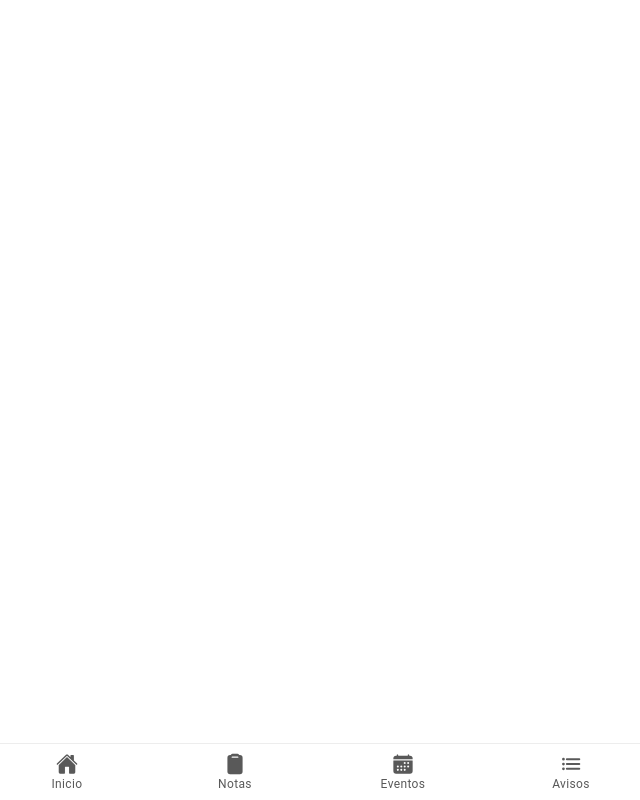
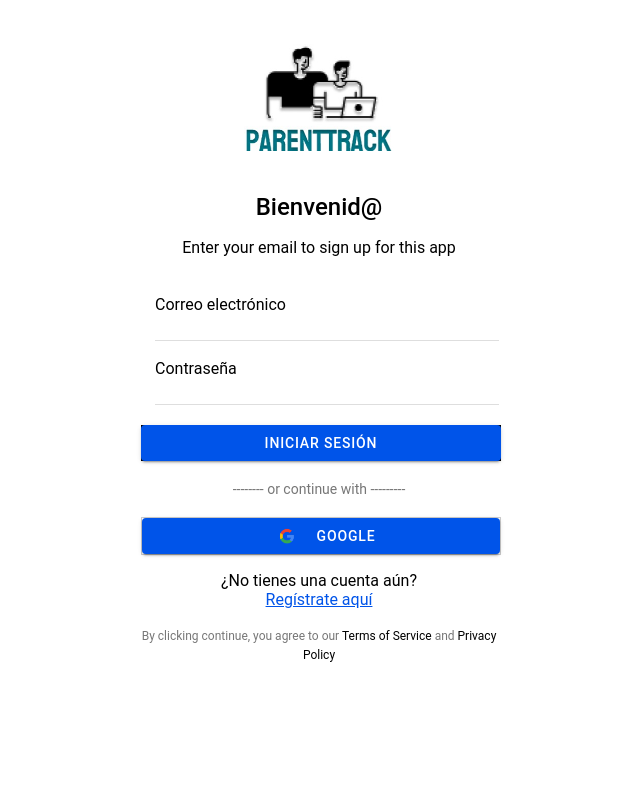
Before and after one commit to TanoOliva/Parent-Track, a React (Vite) app in the folder ionic-react/: page /login in a window 1280 px wide. Shown: the whole page, without its empty margins (321-961 px from the left). Built offline with nearby package versions, Linux system fonts and the light colour scheme.

Commit message:
Se implemento el Inicio Sesión

```diff
--- a/ionic-react/src/App.tsx
+++ b/ionic-react/src/App.tsx
@@ -1,10 +1,21 @@
+import React from 'react';
 import { Redirect, Route } from 'react-router-dom';
-import { IonApp, IonRouterOutlet, IonTabs, IonTabBar, IonTabButton, IonIcon, IonLabel, setupIonicReact } from '@ionic/react';
+import {
+  IonApp,
+  IonRouterOutlet,
+  IonTabs,
+  IonTabBar,
+  IonTabButton,
+  IonIcon,
+  IonLabel,
+  setupIonicReact,
+} from '@ionic/react';
 import { IonReactRouter } from '@ionic/react-router';
 import Home from './pages/Home';
 import Avisos from './pages/Avisos';
-import Notas from './pages/Notas';  // Asegúrate de importar las nuevas páginas
-import { home, list, clipboard, calendar } from 'ionicons/icons';
+import Notas from './pages/Notas';
+import Login from './pages/Login';
+import { home, list, clipboard } from 'ionicons/icons';
 
 /* Core CSS required for Ionic components to work properly */
 import '@ionic/react/css/core.css';
@@ -27,23 +38,27 @@
 
 setupIonicReact();
 
-const App: React.FC = () => (
+const App: React.FC = () => {
+  const isAuthenticated = localStorage.getItem('isAuthenticated') === 'true';
+
+  return (
     <IonApp>
       <IonReactRouter>
+        <IonRouterOutlet>
+          <Route path="/login" component={Login} exact />
+          <Route path="/home" render={() => (isAuthenticated ? <Home /> : <Redirect to="/login" />)} exact />
+          <Route path="/avisos" render={() => (isAuthenticated ? <Avisos /> : <Redirect to="/login" />)} exact />
+          <Route path="/notas" render={() => (isAuthenticated ? <Notas /> : <Redirect to="/login" />)} exact />
+          <Route exact path="/">
+            <Redirect to={isAuthenticated ? "/home" : "/login"} />
+          </Route>
+        </IonRouterOutlet>
+        {isAuthenticated && (
           <IonTabs>
             <IonRouterOutlet>
-          <Route exact path="/home">
-            <Home />
-          </Route>
-          <Route exact path="/avisos">
-            <Avisos />
-          </Route>
-          <Route exact path="/notas">
-            <Notas />
-          </Route>
-          <Route exact path="/">
-            <Redirect to="/home" />
-          </Route>
+              <Route path="/home" component={Home} exact />
+              <Route path="/avisos" component={Avisos} exact />
+              <Route path="/notas" component={Notas} exact />
             </IonRouterOutlet>
             <IonTabBar slot="bottom">
               <IonTabButton tab="home" href="/home">
@@ -54,18 +69,16 @@
                 <IonIcon icon={clipboard} />
                 <IonLabel>Notas</IonLabel>
               </IonTabButton>
-          <IonTabButton tab="eventos" href="/eventos">
-            <IonIcon icon={calendar} />
-            <IonLabel>Eventos</IonLabel>
-          </IonTabButton>
               <IonTabButton tab="avisos" href="/avisos">
                 <IonIcon icon={list} />
                 <IonLabel>Avisos</IonLabel>
               </IonTabButton>
             </IonTabBar>
           </IonTabs>
+        )}
       </IonReactRouter>
     </IonApp>
   );
+};
 
 export default App;
--- /dev/null
+++ b/ionic-react/src/pages/Login.css
@@ -0,0 +1,68 @@
+/* Login.css */
+.auth-container {
+    text-align: center;
+    padding: 20px;
+    max-width: 400px;
+    margin: auto;
+  }
+
+  .logo-small {
+    width: 150px;
+    height: auto;
+    margin-bottom: 20px;
+  }
+
+
+  .auth h2 {
+    font-size: 22px;
+    margin-bottom: 10px;
+  }
+
+  .auth p {
+    font-size: 14px;
+    color: #777;
+    margin-bottom: 20px;
+  }
+
+  .auth {
+    margin-top: 20px;
+  }
+
+  .button {
+    margin-top: 20px;
+    width: 100%;
+    background-color: #000;
+    color: #fff;
+  }
+
+  .separator {
+    margin: 20px 0;
+    font-size: 14px;
+    color: #777;
+  }
+
+  .google {
+    display: flex;
+    align-items: center;
+    justify-content: center;
+    background-color: #fff;
+    border: 1px solid #ccc;
+    color: #ffffff;
+  }
+
+  .logo-google {
+    width: 40px;
+    height: auto;
+    margin-right: 10px;
+  }
+
+  .terms {
+    font-size: 12px;
+    color: #777;
+    margin-top: 20px;
+  }
+
+  .terms a {
+    color: #000000;
+    text-decoration: none;
+  }
--- /dev/null
+++ b/ionic-react/src/pages/Login.tsx
@@ -0,0 +1,37 @@
+import React from 'react';
+import { IonContent, IonPage, IonHeader, IonTitle, IonToolbar, IonButton, IonInput, IonItem, IonLabel, IonText } from '@ionic/react';
+import './Login.css';
+
+const Login: React.FC = () => {
+  return (
+    <IonPage>
+      <IonContent className="ion-padding">
+        <div className="auth-container">
+          <img src="src/imagenes/logo.jpg" className="logo-small" alt="Logo" />
+
+          <h2>Bienvenid@</h2>
+          <p>Enter your email to sign up for this app</p>
+          <form className="auth" id="login">
+            <IonItem>
+              <IonLabel position="floating">Correo electrónico</IonLabel>
+              <IonInput type="email" required></IonInput>
+            </IonItem>
+            <IonItem>
+              <IonLabel position="floating">Contraseña</IonLabel>
+              <IonInput type="password" required></IonInput>
+            </IonItem>
+            <IonButton expand="block" className="button" type="submit">Iniciar sesión</IonButton>
+          </form>
+          <div className="separator"> -------- or continue with --------- </div>
+          <IonButton expand="block" className="button google">
+            <img src="src/imagenes/google.png" alt="Google Logo" className="logo-google" /> Google
+          </IonButton>
+          <p>¿No tienes una cuenta aún? <br /><a href="registro.html">Regístrate aquí</a></p>
+          <IonText className="terms">By clicking continue, you agree to our <a href="#">Terms of Service</a> and <a href="#">Privacy Policy</a></IonText>
+        </div>
+      </IonContent>
+    </IonPage>
+  );
+};
+
+export default Login;
```
Also changed, not shown: ionic-react/src/imagenes/google.png (added), ionic-react/src/imagenes/logo.jpg (added). Lines whose indentation alone changed are shown as unchanged.
